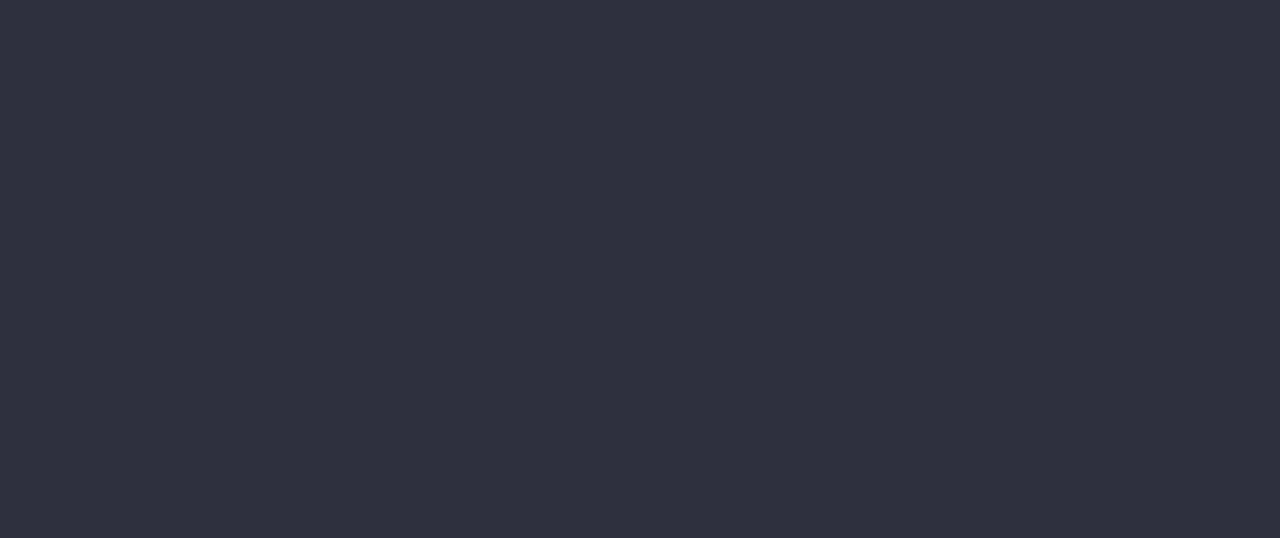
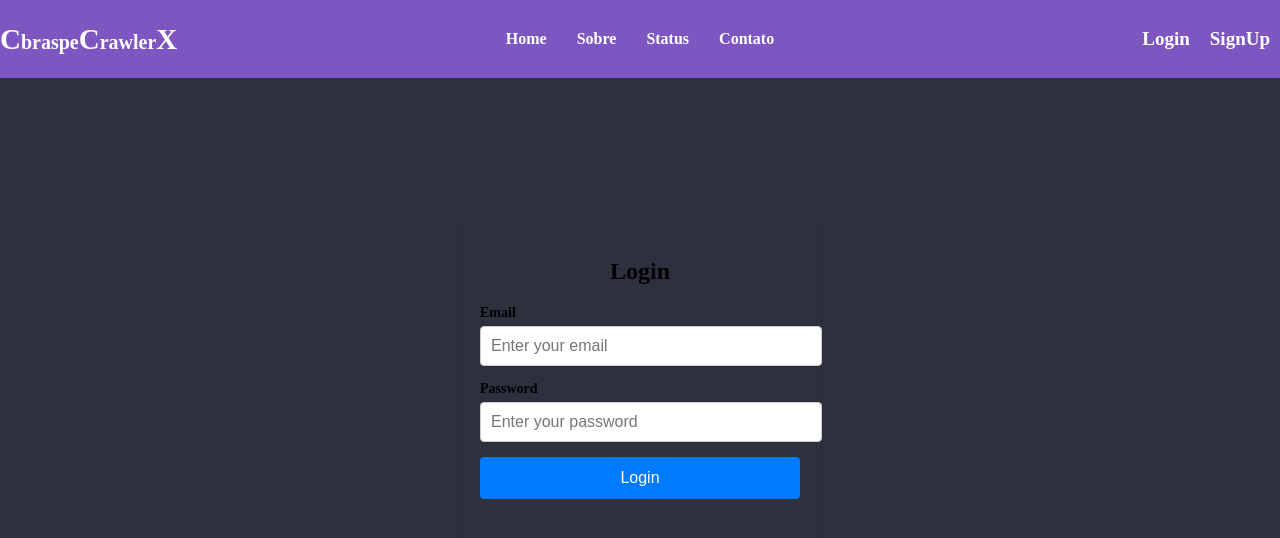
Before and after one commit to hannanhunny01/CebraspeCrawlerX-FrontEnd, a React (Vite) app in the folder frontend/: page /login in a window 1280 px wide. Before the commit this address had no page. Shown: the top 538 px of the page. Built offline with nearby package versions, Linux system fonts and the light colour scheme.

Commit message:
adding login

```diff
--- a/frontend/src/App.jsx
+++ b/frontend/src/App.jsx
@@ -2,8 +2,10 @@ import React from "react";
 import Navbar from "./components/Navbar/navbar";
 import { BrowserRouter, Route, Routes } from 'react-router-dom'
 import "./App.css"
+
+
 import Home from "./pages/home/home";
-
+import Login from "./pages/login/login";
 
 const About = () => {
   return (
@@ -62,6 +64,8 @@ const App = () => {
 
       <Route path="/contact" element={<Contact />} />
 
+      <Route path="/login" element={<Login />} />
+
     </Routes>
     </BrowserRouter>
     </div>
--- a/frontend/src/components/Navbar/navbar.css
+++ b/frontend/src/components/Navbar/navbar.css
@@ -9,7 +9,7 @@
     height: auto;
     min-height: 8vh;
     border-color: #5c997e;
-    position: fixed;
+
     width: 100%;
 
   }
--- a/frontend/src/components/Navbar/navbar.jsx
+++ b/frontend/src/components/Navbar/navbar.jsx
@@ -37,7 +37,7 @@ const Navbar = () => {
         <div className="main-nav-three">
           <ul className="main-nav-three-ul">
             <li>
-            <NavLink to="/">Login</NavLink>
+            <NavLink to="/login">Login</NavLink>
             </li>
             <li>
             <NavLink to="/">SignUp</NavLink>
--- a/frontend/src/pages/login/login.css
+++ b/frontend/src/pages/login/login.css
@@ -0,0 +1,61 @@
+.login-container {
+    display: flex;
+    justify-content: center;
+    align-items: center;
+    height:90vh;
+  }
+
+  .login-card {
+
+    box-shadow: 0 2px 4px rgba(0, 0, 0, 0.1);
+    border-radius: 8px;
+    padding: 20px;
+    width: 320px;
+    height: 400px;
+  }
+
+  h2 {
+    text-align: center;
+    margin-bottom: 20px;
+  }
+
+  .form-group {
+    margin-bottom: 15px;
+  }
+
+  .label {
+    display: block;
+    font-size: 14px;
+    font-weight: bold;
+    margin-bottom: 5px;
+  }
+
+  .input-field {
+    width: 100%;
+    padding: 10px;
+    border: 1px solid #ccc;
+    border-radius: 4px;
+    font-size: 16px;
+  }
+
+  .login-button {
+    width: 100%;
+    padding: 12px;
+    background-color: #007bff;
+    color: #fff;
+    border: none;
+    border-radius: 4px;
+    font-size: 16px;
+    cursor: pointer;
+  }
+
+  .login-button:hover {
+    background-color: #0056b3;
+  }
+
+  /* Optional: Style for error message */
+  .error-message {
+    color: red;
+    margin-top: 10px;
+    text-align: center;
+  }
--- a/frontend/src/pages/login/login.jsx
+++ b/frontend/src/pages/login/login.jsx
@@ -0,0 +1,54 @@
+import React, { useState } from "react";
+import Navbar from "../../components/Navbar/navbar";
+import './login.css'
+const LoginPage = () => {
+  const [username, setUsername] = useState("");
+  const [password, setPassword] = useState("");
+  const [errorMessage, setErrorMessage] = useState("");
+
+  const handleLogin = () => {
+    if (username === "user123" && password === "pass123") {
+      console.log("Login successful!");
+    } else {
+      setErrorMessage("Invalid username or password");
+    }
+  };
+
+  return (
+    <div className="main-login">
+        <Navbar/>
+
+        <div className="login-container">
+      <div className="login-card">
+        <h2>Login</h2>
+        <div className="form-group">
+          <label className="label" htmlFor="email-login">
+            Email
+          </label>
+          <input
+            className="input-field"
+            placeholder="Enter your email"
+            type="email"
+            id="email-login"
+          />
+        </div>
+        <div className="form-group">
+          <label className="label" htmlFor="senha-login">
+            Password
+          </label>
+          <input
+            className="input-field"
+            placeholder="Enter your password"
+            type="password"
+            id="senha-login"
+          />
+        </div>
+        <button className="login-button">Login</button>
+      </div>
+    </div>
+
+    </div>
+  );
+};
+
+export default LoginPage;
```
Also changed, not shown: frontend/src/components/button/button.css (added), frontend/src/components/button/button.jsx (added), frontend/src/pages/signup/signup.css (added), frontend/src/pages/signup/signup.jsx (added).
